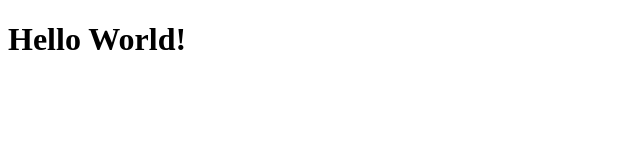
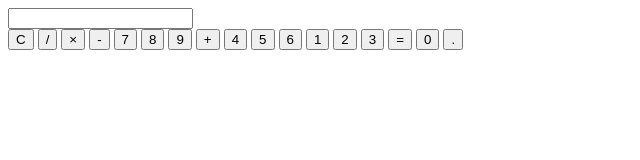
Before and after one commit to WaiXian02/SoftwareEnginnerAssignment2, a plain HTML site: page index.html in a window 1280 px wide. Shown: the whole page, without its empty margins (0-640 px from the left). Drawn offline with Linux system fonts and the light colour scheme.

Commit message:
Update index.html
Added a basic calculator layout with a display screen and buttons for digits, operators, and functionalities.
Included onclick event handlers to handle user interactions: 'clearDisplay()' for clearing the display,
'appendToDisplay()' for appending input values, and 'calculate()' for evaluating expressions.

```diff
--- a/index.html
+++ b/index.html
@@ -3,9 +3,34 @@
 <head>
     <meta charset="UTF-8">
     <meta name="viewport" content="width=device-width, initial-scale=1.0">
-    <title>Document</title>
+    <title>Simple Calculator</title>
 </head>
 <body>
-    <h1>Hello World!</h1>
+    <div class="calculator">
+        <input type="text" class="display" id="display" readonly>
+        <div class="buttons">
+            <button onclick="clearDisplay()" class="clear">C</button>
+            <button onclick="appendToDisplay('/')" class="operator">/</button>
+            <button onclick="appendToDisplay('*')" class="operator">×</button>
+            <button onclick="appendToDisplay('-')" class="operator">-</button>
+
+            <button onclick="appendToDisplay('7')">7</button>
+            <button onclick="appendToDisplay('8')">8</button>
+            <button onclick="appendToDisplay('9')">9</button>
+            <button onclick="appendToDisplay('+')" class="operator">+</button>
+
+            <button onclick="appendToDisplay('4')">4</button>
+            <button onclick="appendToDisplay('5')">5</button>
+            <button onclick="appendToDisplay('6')">6</button>
+
+            <button onclick="appendToDisplay('1')">1</button>
+            <button onclick="appendToDisplay('2')">2</button>
+            <button onclick="appendToDisplay('3')">3</button>
+            <button onclick="calculate()" class="equals">=</button>
+
+            <button onclick="appendToDisplay('0')">0</button>
+            <button onclick="appendToDisplay('.')">.</button>
+        </div>
+    </div>
 </body>
 </html>
```
